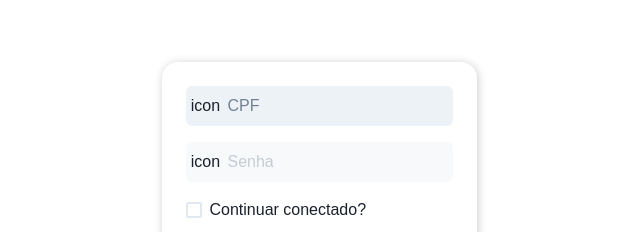
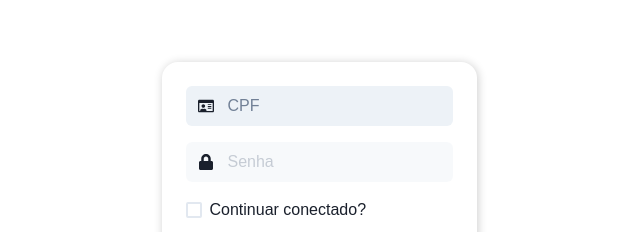
Before and after one commit to MatheusNSantiago/saude-simples, a Next.js app: page /login in a window 1280 px wide. Shown: the part 198-430 px from the top of the page, without its empty margins (321-961 px from the left). Built offline with nearby package versions, Linux system fonts and the light colour scheme.

Commit message:
fix icon

```diff
--- a/src/components/CustomInput.tsx
+++ b/src/components/CustomInput.tsx
@@ -32,7 +32,7 @@ const CustomInput = ({
             <InputGroup>
                 {icon && (
                     <InputLeftElement pointerEvents="none">
-                        icon
+                        {icon}
                     </InputLeftElement>
                 )}
                 <Input
```
